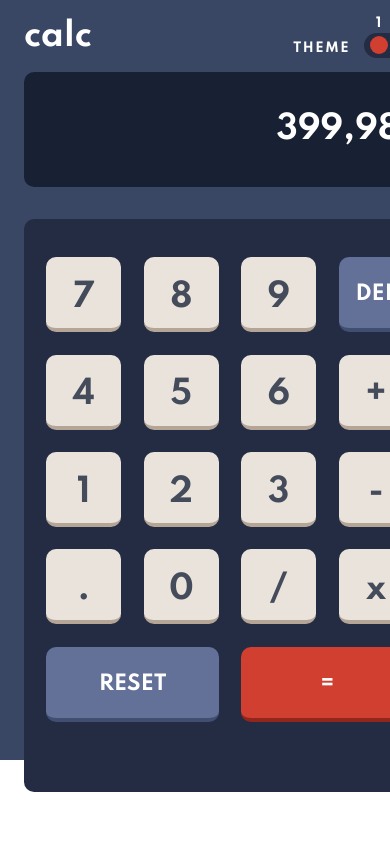
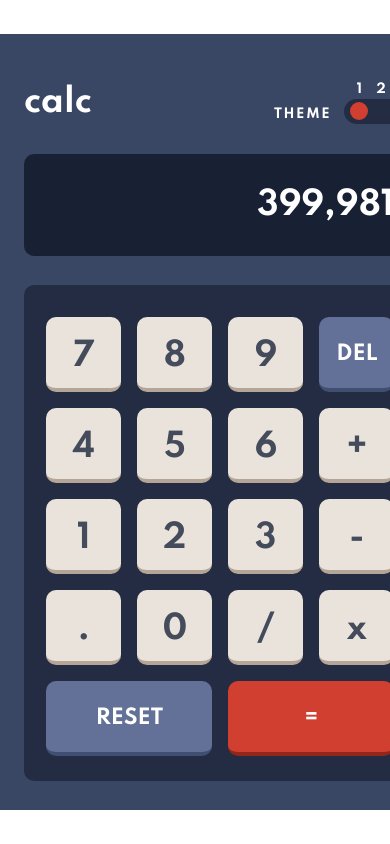
Before and after one commit to SJ47/calculator-3-theme-switcher-sc, a React (Vite) app: page / in a window 390 px wide. Shown: the top 844 px of the page. Built offline with nearby package versions, Linux system fonts and the light colour scheme.

Commit message:
Tidied padding&margins to align with mobile brief

```diff
--- a/src/GlobalStyles.js
+++ b/src/GlobalStyles.js
@@ -77,6 +77,9 @@ const GlobalStyles = createGlobalStyle`
     body {
         margin: 0;
         padding: 0;
+        display: grid;
+        place-items: center;
+        min-height: 100vh;
         @media (min-width: 776px) {
             background: orange;
 
@@ -88,8 +91,7 @@ const GlobalStyles = createGlobalStyle`
         min-width: var(--layout-mobile);
         margin: 0 auto;
         font-family: var(--ff-primary);
-        width: 450px;
-        padding-top: 0;
+        /* width: 450px; */
         font-weight: var(--fw-bold);
 
         @media (min-width: 776px) {
--- a/src/components/header/Header.styled.js
+++ b/src/components/header/Header.styled.js
@@ -15,6 +15,5 @@ export const StyledLogo = styled.div`
 export const StyledSwitchContainer = styled.div`
     display: flex;
     justify-content: flex-end;
-    /* font-size: .5rem; */
-    letter-spacing: .1rem;
+    letter-spacing: .1em;
 `;
--- a/src/components/key/Key.styled.js
+++ b/src/components/key/Key.styled.js
@@ -59,6 +59,5 @@ export const StyledKey = styled.div`
     };
 
     border-radius: var(--radius-corner-small);
-    /* padding-top: .65em; */
     grid-area: ${(props) => props.span && "5 / span 2"};
 `;
--- a/src/components/keypad/Keypad.jsx
+++ b/src/components/keypad/Keypad.jsx
@@ -2,7 +2,7 @@ import React from "react";
 import { StyledKey } from "../key/Key.styled";
 import { StyledKeypadContainer } from "./Keypad.styled";
 
-const Keypad = () => {
+const Keypad = ({ handleKeyPress }) => {
     const keypadKeys = [
         {
             id: "7",
@@ -81,9 +81,9 @@ const Keypad = () => {
     ];
 
     const styledKeypadKeys = keypadKeys.map((keypadKey) => {
-        console.log(keypadKey.id);
         return (
             <StyledKey
+                onMouseDown={handleKeyPress}
                 key={keypadKey.id}
                 keyValue={keypadKey.value}
                 span={keypadKey.span}
--- a/src/components/keypad/Keypad.styled.js
+++ b/src/components/keypad/Keypad.styled.js
@@ -4,18 +4,13 @@ export const StyledKeypadContainer = styled.div`
     background: ${(props) => props.theme.colors.bgToggle};
     color: ${(props => props.theme.colors.text1)};
     border-radius: var(--radius-corner-small);
-    /* text-align: right; */
     font-size: var(--fs-numbers);
-    padding: 1.2em 0.7em;
-    margin: .5em .5em;
     height: 100%;
-
+    margin: .4em .5em 0 .5em;
+    padding: 1em .7em .4em .7em;
     display: grid;
     grid-template-columns: 75px 75px 75px 75px;
     grid-template-rows: 75px 75px 75px 75px 75px;
-    gap: .7em;
+    gap: .5em;
     text-align: center;
-
-    /* grid-template-areas:
-        "7 8 9 DEL"; */
 `;
--- a/src/components/result/Result.styled.js
+++ b/src/components/result/Result.styled.js
@@ -6,6 +6,6 @@ export const StyledResult = styled.div`
     border-radius: var(--radius-corner-small);
     text-align: right;
     font-size: var(--fs-numbers);
-    padding: 1.2em 0.7em;
-    margin: .5em .5em;
+    padding: 1em 0.7em;
+    margin: 1em .5em .5em .5em;
 `;
--- a/src/components/switch/Switch.styled.js
+++ b/src/components/switch/Switch.styled.js
@@ -3,8 +3,6 @@ import styled from "styled-components";
 export const StyledSwitch = styled.div`
     font-size: .8rem;
     display: grid;
-    /* grid-template-columns: 3fr 1fr; */
-    /* grid-template-rows: 1fr 1fr; */
     grid-template-areas:
         "theme numbers"
         "theme switch";
@@ -34,7 +32,6 @@ export const StyledThemeNumbers = styled.div`
 export const StyledSwitchLabel = styled.label`
     grid-area: switch;
     position: relative;
-    /* display: inline-block; */
     height: 25px;
     margin-left: -1em;
     margin-right: .5em;
--- a/src/containers/CalculatorContainer.jsx
+++ b/src/containers/CalculatorContainer.jsx
@@ -5,6 +5,10 @@ import Keypad from "../components/keypad/Keypad";
 import Result from "../components/result/Result";
 import { StyledContainer } from "./CalculatorContainer.styled";
 import { darkTheme, lightTheme, purpleTheme } from "./MyThemes";
+
+const handleKeyPress = () => {
+    console.log("Key pressed down");
+};
 
 const CalculatorContainer = () => {
     const [theme, setTheme] = useState(darkTheme);
@@ -24,7 +28,7 @@ const CalculatorContainer = () => {
             <StyledContainer>
                 <Header handleThemeSwitch={handleThemeSwitch} />
                 <Result />
-                <Keypad />
+                <Keypad handleKeyPress={handleKeyPress} />
             </StyledContainer>
         </ThemeProvider>
     );
--- a/src/containers/CalculatorContainer.styled.js
+++ b/src/containers/CalculatorContainer.styled.js
@@ -2,9 +2,9 @@ import styled from "styled-components";
 
 export const StyledContainer = styled.div`
     background: ${(props => props.theme.colors.bgMain)};
-    height: 90vh;
     display: grid;
     grid-template-columns: 1fr;
     grid-template-rows: .1fr .1fr .8fr;
-    padding: 1em .5em;
+    padding: 3em .5em 2em .5em;
+
 `;
```
Also changed, not shown: src/components/key/Key.jsx (deleted, +0 -8 lines).
